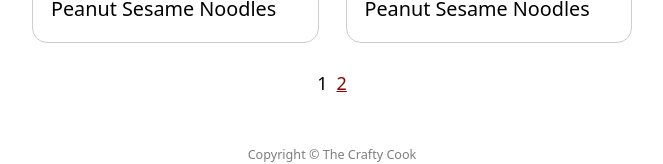
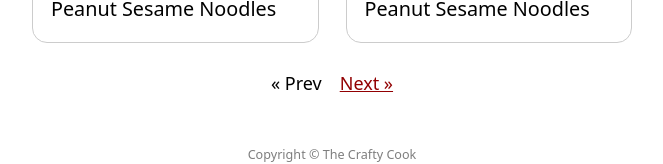
Before and after one commit to kmgdevelopment/headless-craft-frontend, a Next.js app: page / in a window 1280 px wide. Shown: the part 701-865 px from the top of the page, without its empty margins (308-971 px from the left). Built offline with nearby package versions, Linux system fonts and the light colour scheme.

Commit message:
change pager from numbered to next/prev

```diff
--- a/src/pages/index.js
+++ b/src/pages/index.js
@@ -58,8 +58,8 @@ export default function Home() {
           </div>
 
           <nav className="pager">
-            <span>1</span>
-            <Link href="#">2</Link>
+            <span>&laquo; Prev</span>
+            <Link href="#">Next &raquo;</Link>
           </nav>
         </section>
 
--- a/src/styles/globals.scss
+++ b/src/styles/globals.scss
@@ -119,7 +119,7 @@ header.global {
     justify-content: center;
     > * {
         display: block;
-        margin: 0 .25em;
+        margin: 0 .5em;
     }
     > a {
         color: var(--color-primary);
```
